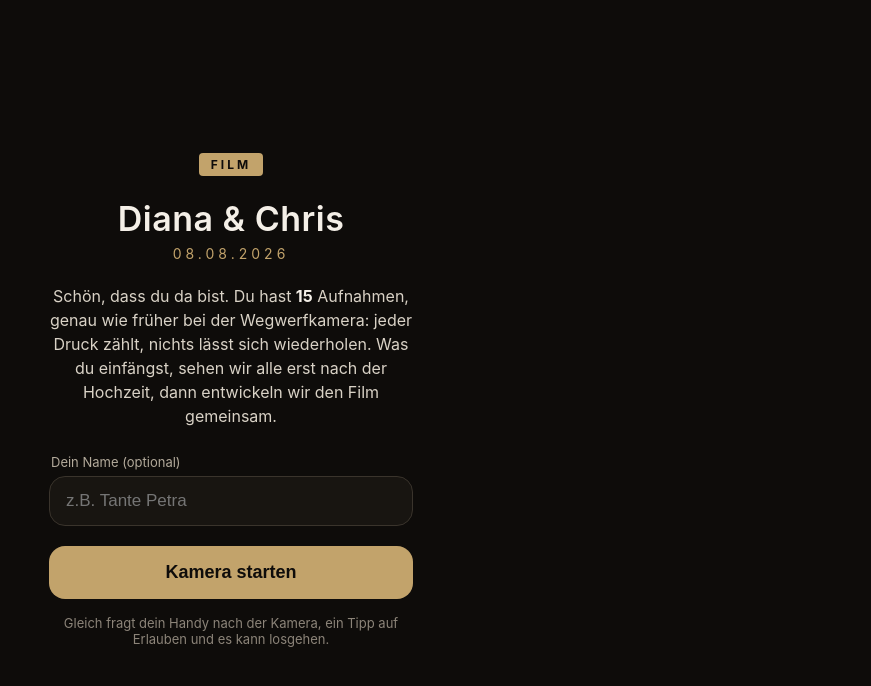
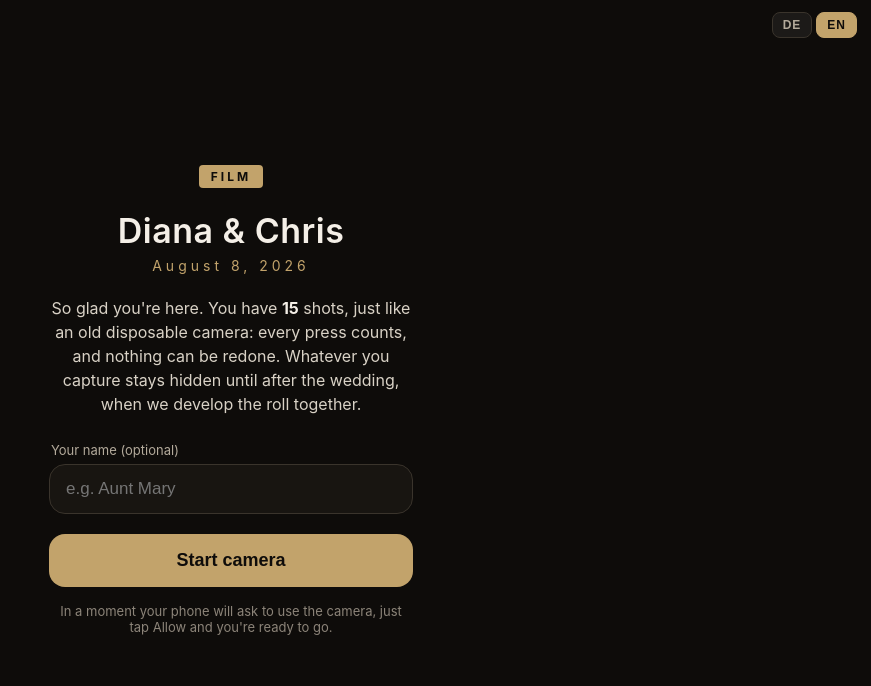
Before and after one commit to chris1928a/dianauchris-kamera, a plain HTML site: page index.html in a window 1280 px wide. Shown: the whole page, without its empty margins (409-1280 px from the left). Drawn offline with Linux system fonts and the light colour scheme.

Commit message:
Zweisprachig DE/EN: Auto-Erkennung der Handy-Sprache + Umschalter
Co-Authored-By: Claude Opus 4.8 <noreply@anthropic.com>

```diff
--- a/app.js
+++ b/app.js
@@ -43,10 +43,100 @@
     $("couple-title").textContent = cfg.coupleNames;
     $("cam-couple").textContent = cfg.coupleNames;
   }
-  if (cfg.weddingDate) $("date-sub").textContent = cfg.weddingDate;
-  $("max-lede").textContent = MAX;
-  $("done-max").textContent = MAX;
   if (guestName) $("guest-name").value = guestName;
+
+  // --- Sprache / Language (Auto-Erkennung + Umschalter) ---
+  const STRINGS = {
+    de: {
+      title: "Diana & Chris, Hochzeitskamera",
+      dateText: cfg.weddingDate || "08.08.2026",
+      welcome: "Schön, dass du da bist. Du hast {N} Aufnahmen, genau wie früher bei der Wegwerfkamera: jeder Druck zählt, nichts lässt sich wiederholen. Was du einfängst, sehen wir alle erst nach der Hochzeit, dann entwickeln wir den Film gemeinsam.",
+      nameLabel: "Dein Name (optional)",
+      namePlaceholder: "z.B. Tante Petra",
+      start: "Kamera starten",
+      hint: "Gleich fragt dein Handy nach der Kamera, ein Tipp auf Erlauben und es kann losgehen.",
+      cameraError: "Kamera-Zugriff nicht möglich. Wir öffnen stattdessen deine Foto-App.",
+      counter: "Noch {n}",
+      framesLabel: "übrig",
+      doneBadge: "FILM VOLL",
+      doneTitle: "Danke!",
+      done: "Das war's, deine {N} Aufnahmen sind im Kasten und bleiben bis nach der Feier ein Geheimnis. Danke, dass du unseren Tag durch deine Augen festgehalten hast, wir freuen uns riesig auf die Enthüllung.",
+      doneCount: "{n} Aufnahmen gespeichert.",
+      uploading: "Lade hoch ...",
+      saved: "Gespeichert ✓",
+      retrying: "Verbindung wackelt, neuer Versuch ...",
+      uploadLater: "Upload später erneut. Bleib einfach hier.",
+      captureFail: "Aufnahme fehlgeschlagen, nochmal probieren.",
+      demoMode: "Demo-Modus: Speicher noch nicht konfiguriert.",
+      flipAria: "Kamera wechseln",
+      shutterAria: "Foto aufnehmen",
+    },
+    en: {
+      title: "Diana & Chris, Wedding Camera",
+      dateText: "August 8, 2026",
+      welcome: "So glad you're here. You have {N} shots, just like an old disposable camera: every press counts, and nothing can be redone. Whatever you capture stays hidden until after the wedding, when we develop the roll together.",
+      nameLabel: "Your name (optional)",
+      namePlaceholder: "e.g. Aunt Mary",
+      start: "Start camera",
+      hint: "In a moment your phone will ask to use the camera, just tap Allow and you're ready to go.",
+      cameraError: "Camera access is not available. We'll open your photo app instead.",
+      counter: "{n} left",
+      framesLabel: "left",
+      doneBadge: "FILM FULL",
+      doneTitle: "Thank you!",
+      done: "That's it, your {N} shots are safely in the can and stay a secret until after the celebration. Thank you for capturing our day through your eyes, we can't wait for the big reveal.",
+      doneCount: "{n} shots saved.",
+      uploading: "Uploading ...",
+      saved: "Saved ✓",
+      retrying: "Connection is shaky, trying again ...",
+      uploadLater: "We'll upload this again shortly, just stay here.",
+      captureFail: "Shot failed, please try again.",
+      demoMode: "Demo mode: storage not configured yet.",
+      flipAria: "Switch camera",
+      shutterAria: "Take photo",
+    },
+  };
+
+  const LANG_KEY = "wedding_cam_lang_v1";
+  let lang = localStorage.getItem(LANG_KEY) ||
+    ((navigator.language || "de").toLowerCase().indexOf("de") === 0 ? "de" : "en");
+  if (!STRINGS[lang]) lang = "de";
+  const t = (k) => (STRINGS[lang] || STRINGS.de)[k];
+  let lastDoneCount = null;
+
+  const setText = (id, txt) => { const el = $(id); if (el) el.textContent = txt; };
+
+  function applyLang() {
+    const s = STRINGS[lang] || STRINGS.de;
+    document.documentElement.lang = lang;
+    document.title = s.title;
+    setText("date-sub", s.dateText);
+    const wl = $("welcome-lede");
+    if (wl) wl.innerHTML = s.welcome.replace("{N}", "<strong>" + MAX + "</strong>");
+    setText("name-label", s.nameLabel);
+    if ($("guest-name")) $("guest-name").placeholder = s.namePlaceholder;
+    setText("btn-start", s.start);
+    setText("welcome-hint", s.hint);
+    setText("frames-left-label", s.framesLabel);
+    if (flipBtn) flipBtn.setAttribute("aria-label", s.flipAria);
+    if (shutter) shutter.setAttribute("aria-label", s.shutterAria);
+    setText("done-badge", s.doneBadge);
+    setText("done-title", s.doneTitle);
+    const dl = $("done-lede");
+    if (dl) dl.innerHTML = s.done.replace("{N}", String(MAX));
+    if (lastDoneCount != null) setText("done-uploaded", s.doneCount.replace("{n}", lastDoneCount));
+    document.querySelectorAll("#lang-toggle button").forEach((b) =>
+      b.classList.toggle("active", b.dataset.lang === lang));
+    updateCounter();
+  }
+
+  document.querySelectorAll("#lang-toggle button").forEach((b) => {
+    b.addEventListener("click", () => {
+      lang = b.dataset.lang;
+      localStorage.setItem(LANG_KEY, lang);
+      applyLang();
+    });
+  });
 
   function showScreen(name) {
     Object.values(screens).forEach((s) => s.classList.remove("visible"));
@@ -55,7 +145,7 @@
 
   function updateCounter() {
     const left = Math.max(0, MAX - shotCount);
-    counterEl.textContent = "Noch " + left;
+    counterEl.textContent = t("counter").replace("{n}", left);
     if (framesNumEl) framesNumEl.textContent = left;
   }
 
@@ -79,8 +169,7 @@
     } catch (e) {
       // Kamera-Stream nicht moeglich -> Datei-Fallback (oeffnet System-Kamera)
       console.warn("getUserMedia failed, falling back to file input", e);
-      errEl.textContent =
-        "Kamera-Zugriff nicht moeglich. Wir oeffnen stattdessen deine Foto-App.";
+      errEl.textContent = t("cameraError");
       errEl.classList.remove("hidden");
       enableFileFallback();
     }
@@ -137,7 +226,7 @@
       uploadPhoto(blob);
     } catch (e) {
       console.error(e);
-      setStatus("Aufnahme fehlgeschlagen, nochmal probieren.", true);
+      setStatus(t("captureFail"), true);
     } finally {
       busy = false;
       if (shotCount >= MAX) {
@@ -205,7 +294,7 @@
 
   async function uploadPhoto(blob, attempt = 1) {
     if (!cfg.supabaseUrl || cfg.supabaseUrl.includes("DEIN-PROJEKT")) {
-      setStatus("Demo-Modus: Speicher noch nicht konfiguriert.", true);
+      setStatus(t("demoMode"), true);
       return;
     }
     const path = buildPath();
@@ -216,7 +305,7 @@
       "/" +
       path;
 
-    setStatus("Lade hoch ...");
+    setStatus(t("uploading"));
     try {
       const res = await fetch(url, {
         method: "POST",
@@ -230,16 +319,16 @@
         body: blob,
       });
       if (!res.ok) throw new Error("HTTP " + res.status + " " + (await res.text()));
-      setStatus("Gespeichert ✓");
+      setStatus(t("saved"));
       setTimeout(() => setStatus(""), 1500);
     } catch (e) {
       console.error("upload failed", e);
       if (attempt < 3) {
         const wait = attempt * 1500;
-        setStatus("Verbindung wackelt, neuer Versuch ...", true);
+        setStatus(t("retrying"), true);
         setTimeout(() => uploadPhoto(blob, attempt + 1), wait);
       } else {
-        setStatus("Upload spaeter erneut. Bleib einfach hier.", true);
+        setStatus(t("uploadLater"), true);
         queueRetry(blob);
       }
     }
@@ -263,7 +352,8 @@
     stopStream();
     showScreen("done");
     const n = Math.min(shotCount, MAX);
-    $("done-uploaded").textContent = `${n} Aufnahmen gespeichert.`;
+    lastDoneCount = n;
+    $("done-uploaded").textContent = t("doneCount").replace("{n}", n);
   }
 
   // ---------- Datei-Fallback ----------
@@ -293,5 +383,5 @@
     }
   });
 
-  updateCounter();
+  applyLang();
 })();
--- a/index.html
+++ b/index.html
@@ -13,22 +13,26 @@
 
   <!-- ===== Startscreen ===== -->
   <section id="screen-welcome" class="screen visible">
+    <div class="lang-toggle" id="lang-toggle">
+      <button type="button" data-lang="de">DE</button>
+      <button type="button" data-lang="en">EN</button>
+    </div>
     <div class="welcome-inner">
       <div class="film-badge">FILM</div>
       <h1 id="couple-title">Diana &amp; Chris</h1>
       <p id="date-sub">08.08.2026</p>
-      <p class="lede">
-        Schön, dass du da bist. Du hast <strong id="max-lede">15</strong> Aufnahmen,
+      <p class="lede" id="welcome-lede">
+        Schön, dass du da bist. Du hast <strong>15</strong> Aufnahmen,
         genau wie früher bei der Wegwerfkamera: jeder Druck zählt, nichts lässt sich
         wiederholen. Was du einfängst, sehen wir alle erst nach der Hochzeit, dann
         entwickeln wir den Film gemeinsam.
       </p>
-      <label class="name-label" for="guest-name">Dein Name (optional)</label>
+      <label class="name-label" id="name-label" for="guest-name">Dein Name (optional)</label>
       <input id="guest-name" type="text" inputmode="text" autocomplete="name"
              placeholder="z.B. Tante Petra" maxlength="40" />
       <button id="btn-start" class="btn-primary">Kamera starten</button>
       <p id="welcome-error" class="hint error hidden"></p>
-      <p class="hint">Gleich fragt dein Handy nach der Kamera, ein Tipp auf Erlauben und es kann losgehen.</p>
+      <p class="hint" id="welcome-hint">Gleich fragt dein Handy nach der Kamera, ein Tipp auf Erlauben und es kann losgehen.</p>
     </div>
   </section>
 
@@ -47,7 +51,7 @@
       <button id="btn-shutter" class="btn-shutter" aria-label="Foto aufnehmen"></button>
       <div class="thumb-slot">
         <img id="last-thumb" alt="" />
-        <span id="frames-left" class="frames-left"><b id="frames-left-num">15</b><i>übrig</i></span>
+        <span id="frames-left" class="frames-left"><b id="frames-left-num">15</b><i id="frames-left-label">übrig</i></span>
       </div>
     </div>
 
@@ -57,10 +61,10 @@
   <!-- ===== Film voll ===== -->
   <section id="screen-done" class="screen">
     <div class="welcome-inner">
-      <div class="film-badge">FILM VOLL</div>
-      <h1>Danke!</h1>
-      <p class="lede">
-        Das war's, deine <span id="done-max">15</span> Aufnahmen sind im Kasten und
+      <div class="film-badge" id="done-badge">FILM VOLL</div>
+      <h1 id="done-title">Danke!</h1>
+      <p class="lede" id="done-lede">
+        Das war's, deine <span>15</span> Aufnahmen sind im Kasten und
         bleiben bis nach der Feier ein Geheimnis. Danke, dass du unseren Tag durch
         deine Augen festgehalten hast, wir freuen uns riesig auf die Enthüllung.
       </p>
--- a/styles.css
+++ b/styles.css
@@ -105,6 +105,32 @@ h1 {
 .hint { font-size: 13px; color: #8c8479; margin: 16px 0 0; }
 .hint.error { color: var(--danger); }
 .hidden { display: none; }
+
+/* ===== Sprach-Umschalter ===== */
+.lang-toggle {
+  position: absolute;
+  top: calc(12px + env(safe-area-inset-top));
+  right: 14px;
+  display: flex;
+  gap: 4px;
+  z-index: 5;
+}
+.lang-toggle button {
+  background: rgba(255,255,255,0.06);
+  color: #b3aa9b;
+  border: 1px solid #3a342c;
+  border-radius: 8px;
+  padding: 5px 10px;
+  font-size: 12px;
+  font-weight: 700;
+  letter-spacing: 1px;
+  cursor: pointer;
+}
+.lang-toggle button.active {
+  background: var(--accent);
+  color: var(--bg);
+  border-color: var(--accent);
+}
 
 /* ===== Camera ===== */
 #screen-camera { background: #000; }
```
